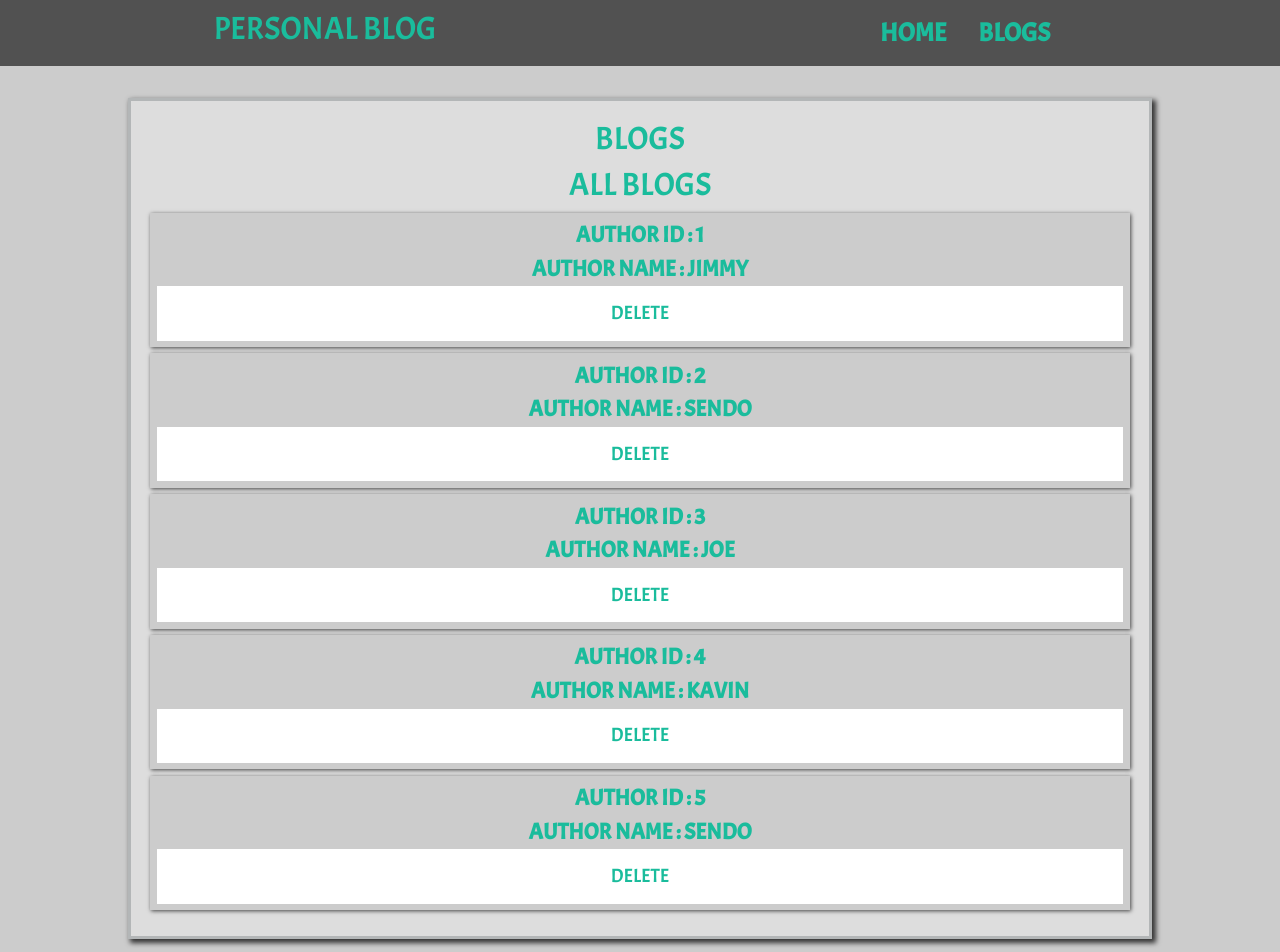
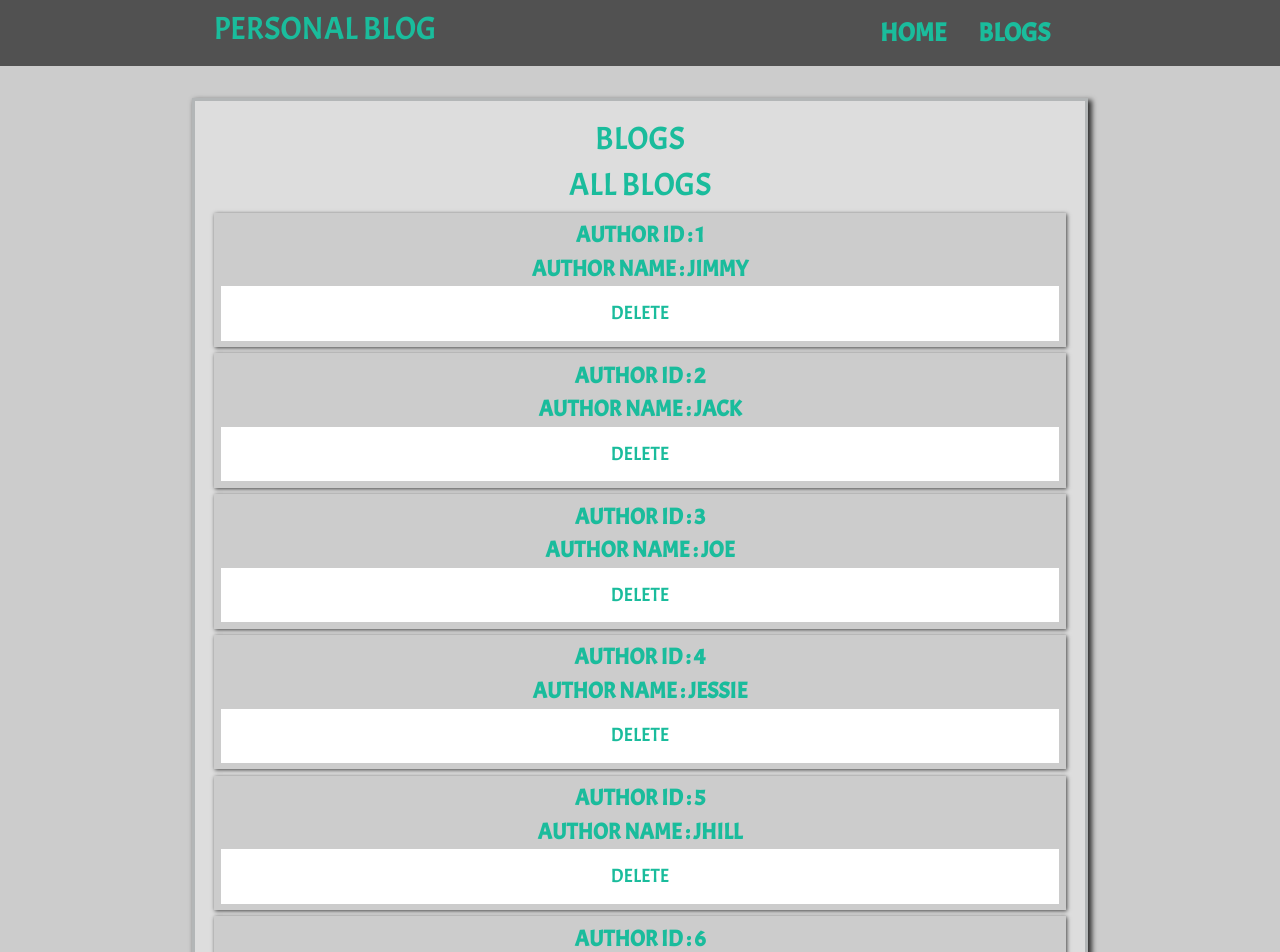
Before and after one commit to Ariyan0047/Blog, a React (Create React App) app: page / in a window 1280 px wide. Shown: the top 952 px of the page. Built offline with nearby package versions, Linux system fonts and the light colour scheme; data requests are answered from the project's data file; the HTML template or start-up script is replaced by a standard one.

Commit message:
Eighth Commit

```diff
--- /dev/null
+++ b/Data/db.json
@@ -0,0 +1,10 @@
+{
+  "blogs": [
+    { "name": "jimmy", "profession": "full stack developer", "id": 1 },
+    { "name": "jack", "profession": "android developer", "id": 2 },
+    { "name": "joe", "profession": "php developer", "id": 3 },
+    { "name": "jessie", "profession": "react developer", "id": 4 },
+    { "name": "jhill", "profession": "vue developer", "id": 5 },
+    { "name": "jessica", "profession": "laravel developer", "id": 6 }
+  ]
+}
--- a/src/Components/Contents.js
+++ b/src/Components/Contents.js
@@ -1,17 +1,18 @@
-import { useState } from "react";
+import { useState, useEffect } from "react";
 import BlogList from "./BlogList";
 
 const Contents = () => {
-  const info = [
-    { id: 1, name: "jimmy" },
-    { id: 2, name: "sendo" },
-    { id: 3, name: "joe" },
-    { id: 4, name: "kavin" },
-    { id: 5, name: "sendo" },
-  ];
+  // REACT HOOK
+  const [blogs, setBlogs] = useState(null);
+  const [isPending, setPending] = useState(true);
 
-  // REACT HOOK
-  const [blogs, setBlogs] = useState(info);
+  useEffect(() => {
+    setTimeout(() => {
+      fetch("http://localhost:8080/blogs")
+        .then((resource) => resource.json())
+        .then((data) => setBlogs(data), setPending(false));
+    }, 4000);
+  }, []);
 
   const handleDelete = (id) => {
     const newBlogs = blogs.filter((blog) => blog.id !== id);
@@ -21,8 +22,10 @@ const Contents = () => {
   return (
     <div className="contents">
       <h1>Blogs</h1>
-      <BlogList blogs={blogs} title="all blogs" handleDelete={handleDelete} />
-      {/*<BlogList blogs={blogs.filter((blog) => blog.name === "sendo")} title="sendo's blogs"/>*/}
+      {isPending && <h1>loading...........</h1>}
+      {blogs && (
+        <BlogList blogs={blogs} title="all blogs" handleDelete={handleDelete} />
+      )}
     </div>
   );
 };
--- a/src/index.css
+++ b/src/index.css
@@ -70,6 +70,7 @@ button:hover {
 
 body {
   font-size: 62.5%;
+  overflow-y: scroll;
   color: var(--font-color);
   text-transform: uppercase;
   background: var(--primary-color);
@@ -82,7 +83,7 @@ body {
 }
 
 .contents {
-  max-width: 80%;
+  max-width: 70%;
   padding: 1.2rem;
   margin: 2rem auto;
   background: #ddd;
```
